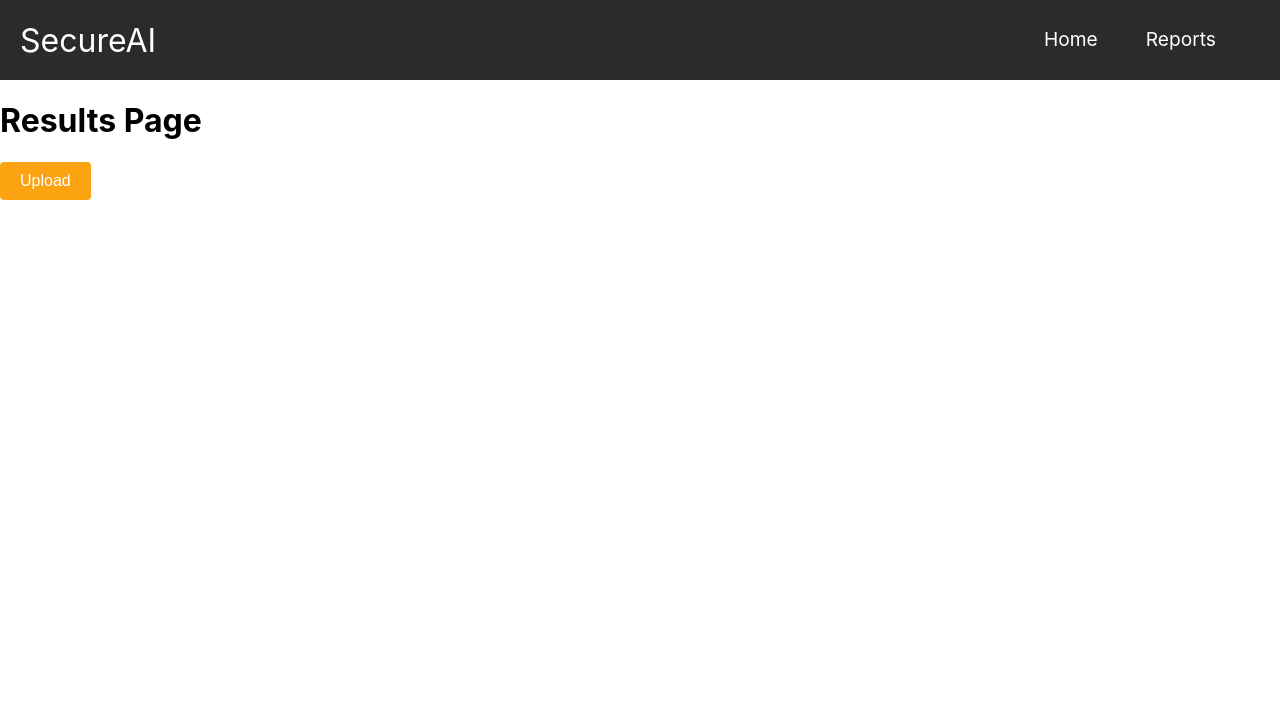
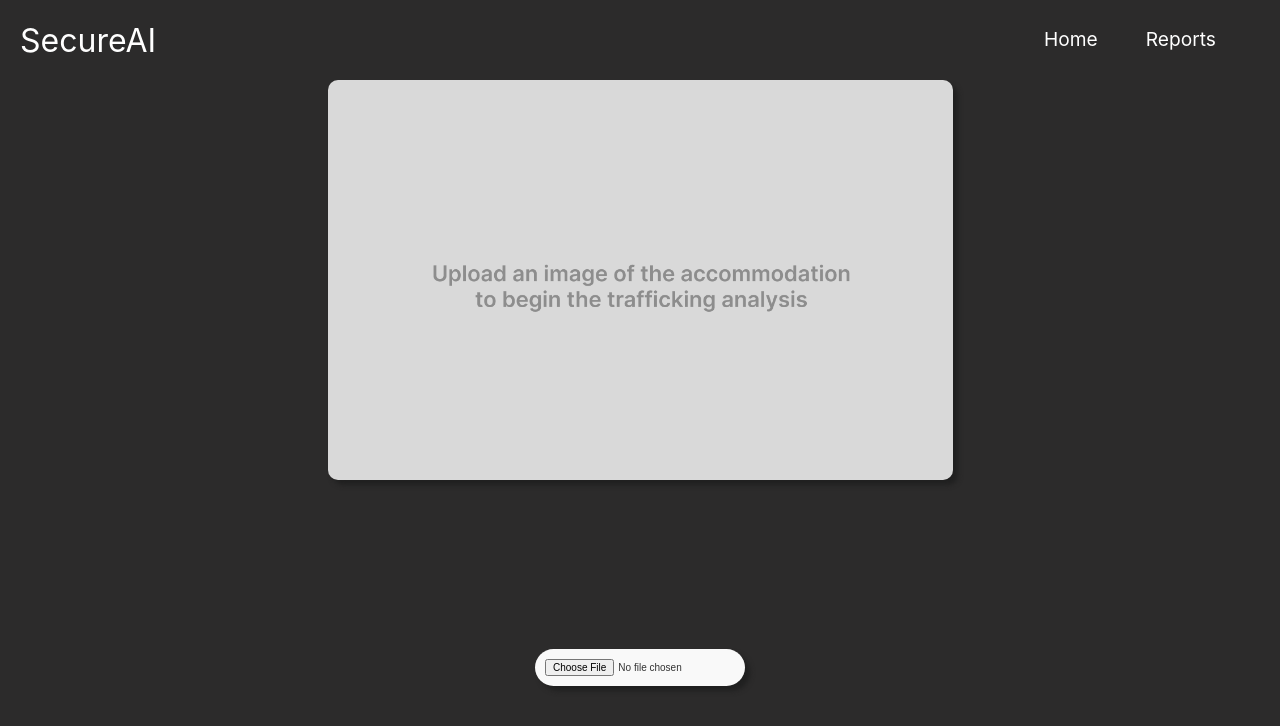
Before and after one commit to adriannapinzariu/secureAI, a React (Create React App) app: page /results in a window 1280 px wide. Shown: the top 726 px of the page. Built offline with nearby package versions, Linux system fonts and the light colour scheme.

Commit message:
uploading image feature added on results page

```diff
--- a/src/App.css
+++ b/src/App.css
@@ -89,7 +89,7 @@
   box-shadow: 5px 5px 5px rgb(32, 32, 32);
 }
 .start-button:hover {
-  background-color: #ddd;
+  background-color: #ffffff;
   color: black;
   box-shadow: 5px 5px 5px rgb(32, 32, 32);
 }
@@ -102,16 +102,54 @@
   box-shadow: 5px 5px 5px rgb(32, 32, 32);
 }
 
-.upload-button {
-  background-color: #fca311;
-  color: white;
-  padding: 10px 20px;
-  border: none;
-  border-radius: 4px;
-  font-size: 16px;
-  cursor: pointer;
+
+
+/* Results Page Styles */
+
+.results-container {
+  background-color: #2C2B2B;
+  display: grid;
+  grid-template-rows: auto 1fr auto;
+  gap: 20px;
+  justify-items: center;
+  align-items: center;
+  height: 100vh;
 }
 
-.upload-button:hover {
-  background-color: #fb923c;
+.image-container {
+  margin-bottom: px;
 }
+
+.uploaded-image {
+  width: 625px;
+  height: 400px;
+  object-fit: cover;
+  border-radius: 10px;
+  box-shadow: 5px 5px 5px rgb(32, 32, 32);
+}
+
+/* .title {
+  font-size: 24px;
+  font-weight: bold;
+  margin-bottom: 10px;
+} */
+
+.upload-container {
+  display: flex;
+  flex-direction: column;
+  align-items: center;
+  padding-bottom: 30px;
+}
+
+.upload-button {
+  padding: 10px 20px;
+  background-color: #f9f9f9;
+  border: none;
+  border-radius: 20px;
+  cursor: pointer;
+  font-size: 10px;
+  color: #333;
+  padding:1em;
+  position:relative;
+  box-shadow: 5px 5px 5px rgb(32, 32, 32);
+}
--- a/src/Results.js
+++ b/src/Results.js
@@ -1,11 +1,35 @@
-import React from 'react';
+import React, { useState } from 'react';
 import "./App.css";
 
 const Results = () => {
+  const [uploadedImage, setUploadedImage] = useState(null);
+
+  const handleImageUpload = (event) => {
+    const file = event.target.files[0];
+    const reader = new FileReader();
+
+    reader.onload = () => {
+      setUploadedImage(reader.result);
+    };
+
+    if (file) {
+      reader.readAsDataURL(file);
+    }
+  };
+
   return (
-    <div>
-      <h1>Results Page</h1>
-      <button className="upload-button">Upload</button>
+    <div className="results-container">
+      {/* <h1 className="title">Find the security score for this image</h1> */}
+      <div className="image-container">
+        {uploadedImage ? (
+          <img className="uploaded-image" src={uploadedImage} alt="Uploaded" />
+        ) : (
+          <img className="uploaded-image" src="uploading-img.png" alt="Uploading" />
+        )}
+      </div>
+      <div className="upload-container">
+        <input type="file" onChange={handleImageUpload} className="upload-button" accept="image/*" />
+      </div>
     </div>
   );
 };
```
Also changed, not shown: public/uploading-img.png (added).
